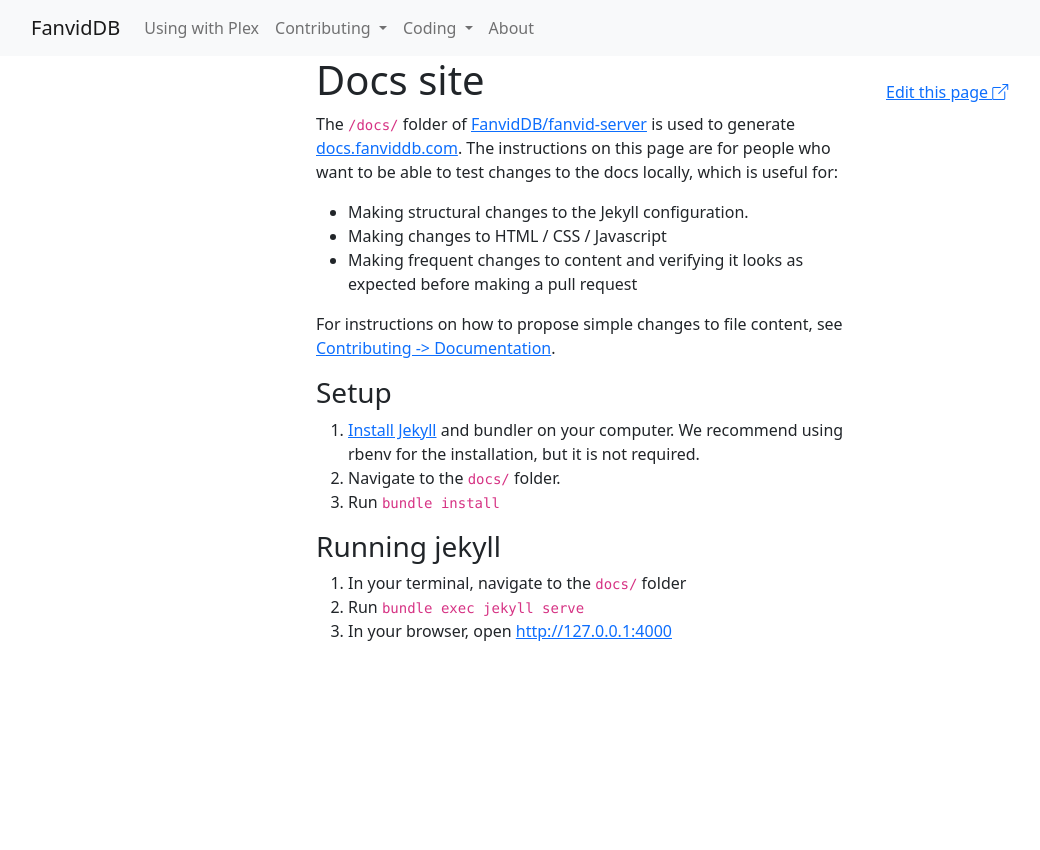
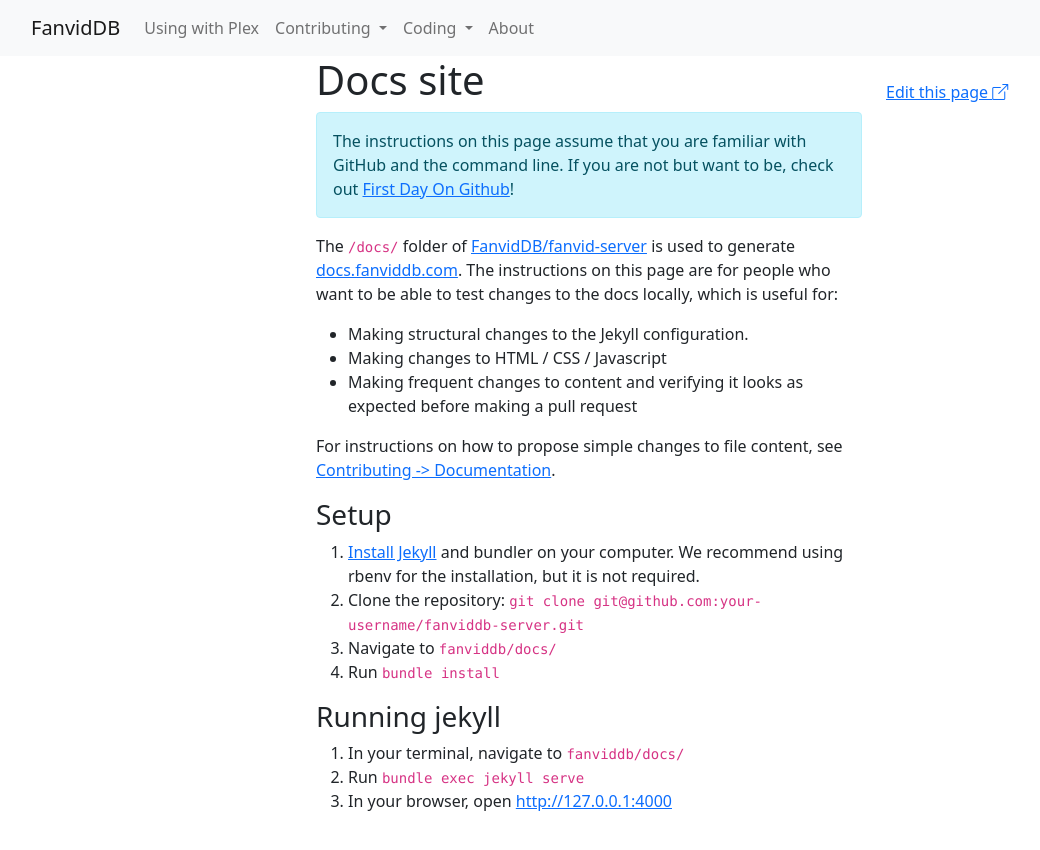
Before and after one commit to FanvidDB/fanviddb-server, a Jekyll site: the page built from docs/coding/docs-site.md, in a window 1280 px wide. Shown: the top 850 px of the page, without its empty margins (51-1091 px from the left). Built offline with Jekyll 4.4.1, drawn with Linux system fonts in a browser that asks for light colours; nearby versions of some CDN libraries.

Commit message:
Minor docs improvements

```diff
--- a/docs/coding/docs-site.md
+++ b/docs/coding/docs-site.md
@@ -4,6 +4,11 @@
 ---
 
 # Docs site
+
+<div class="alert alert-info" role="alert">
+  The instructions on this page assume that you are familiar with GitHub and the command line.
+  If you are not but want to be, check out <a href="https://lab.github.com/githubtraining/first-day-on-github">First Day On Github</a>!
+</div>
 
 The `/docs/` folder of [FanvidDB/fanvid-server](https://github.com/FanvidDB/fanviddb-server) is used to generate [docs.fanviddb.com](https://docs.fanviddb.com). The instructions on this page are for people who want to be able to test changes to the docs locally, which is useful for:
 
@@ -16,11 +21,12 @@
 ### Setup
 
 1. [Install Jekyll](https://jekyllrb.com/docs/installation/) and bundler on your computer. We recommend using rbenv for the installation, but it is not required.
-2. Navigate to the `docs/` folder.
-3. Run `bundle install`
+2. Clone the repository: `git clone git@github.com:your-username/fanviddb-server.git`
+3. Navigate to `fanviddb/docs/`
+4. Run `bundle install`
 
 ### Running jekyll
 
-1. In your terminal, navigate to the `docs/` folder
+1. In your terminal, navigate to `fanviddb/docs/`
 2. Run `bundle exec jekyll serve`
 3. In your browser, open <http://127.0.0.1:4000>
```
Also changed, not shown: docs/coding/backend.md (+2 -2 lines).
